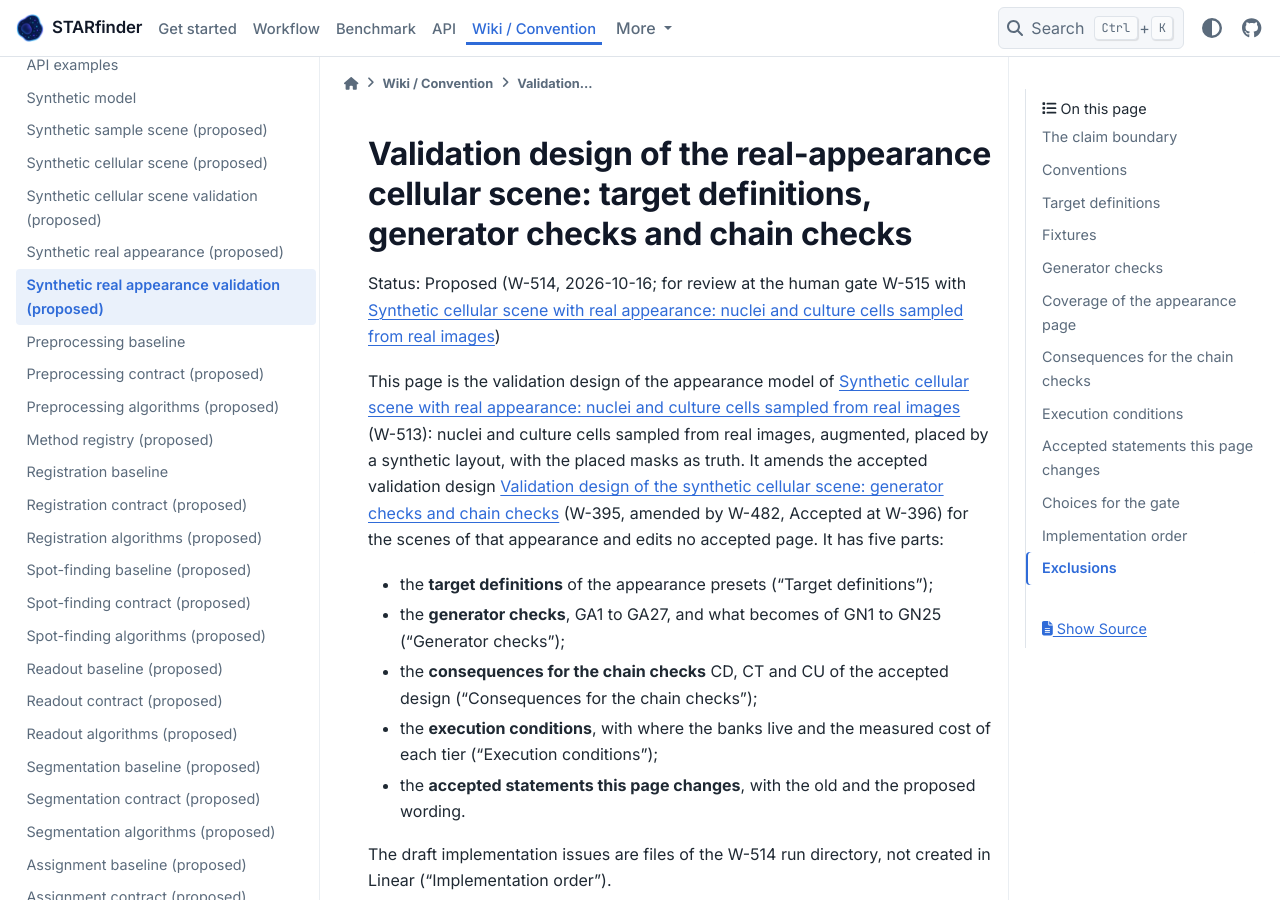
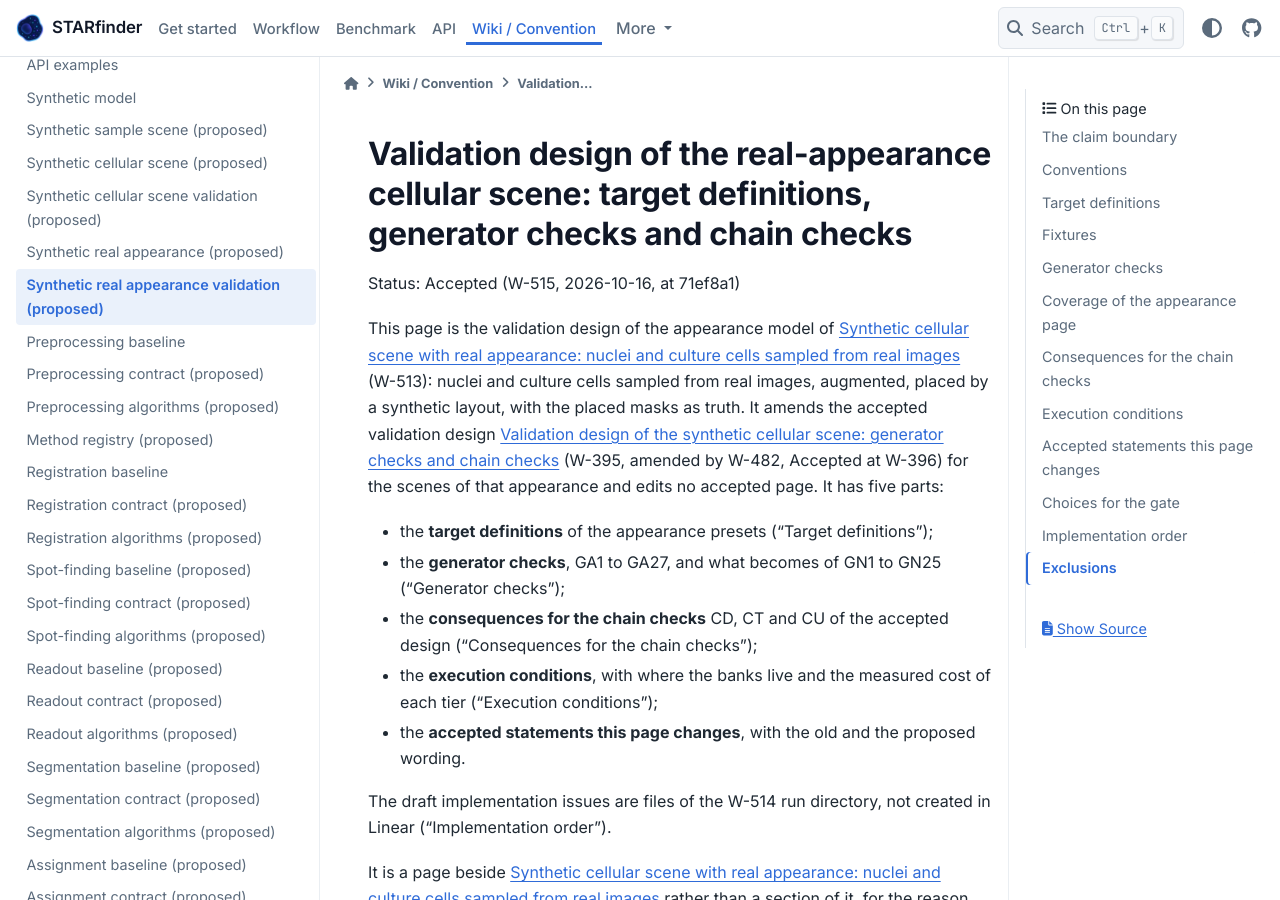
Before and after one commit to wanglab-broad/starfinder, a Sphinx documentation site: the page built from docs/synthetic-real-appearance-validation.md, in a window 1280 px wide and 900 px high. Built offline with Sphinx 7.4.7 and the PyData theme 0.15.4, drawn with Linux system fonts in a browser that asks for light colours.

Commit message:
docs(w-515): mark the two §2.12 real-appearance pages as accepted
Jiahao approved the §2.12 real-appearance specification and its amended
validation design at the human gate W-515 on 2026-10-16 (approval record
of that date), against revision 71ef8a1. The status line of each of the
two pages changes from Proposed to Accepted with that reference. No
other line changes.
Batch-preparation commit of the first appearance implementation batch,
applied by the operator.

Co-Authored-By: Claude Opus 5.5 <noreply@anthropic.com>

```diff
--- a/docs/synthetic-real-appearance-validation.md
+++ b/docs/synthetic-real-appearance-validation.md
@@ -1,7 +1,6 @@
 # Validation design of the real-appearance cellular scene: target definitions, generator checks and chain checks
 
-Status: Proposed (W-514, 2026-10-16; for review at the human gate W-515 with
-{doc}`synthetic-real-appearance`)
+Status: Accepted (W-515, 2026-10-16, at 71ef8a1)
 
 This page is the validation design of the appearance model of
 {doc}`synthetic-real-appearance` (W-513): nuclei and culture cells sampled from real
```
Also changed, not shown: docs/synthetic-real-appearance.md (+1 -1 lines).
